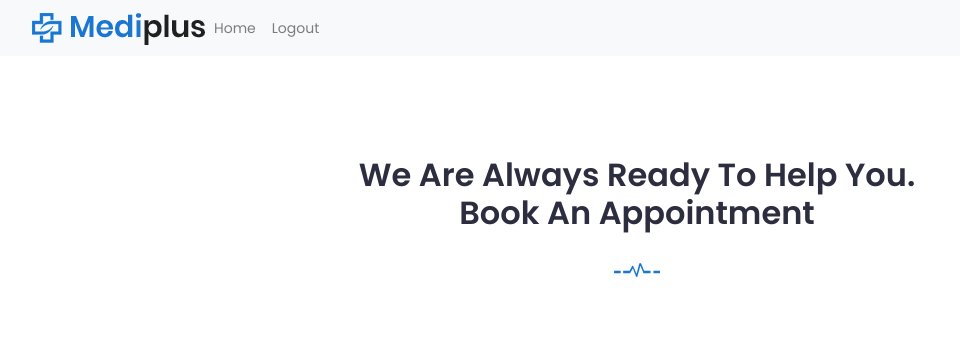
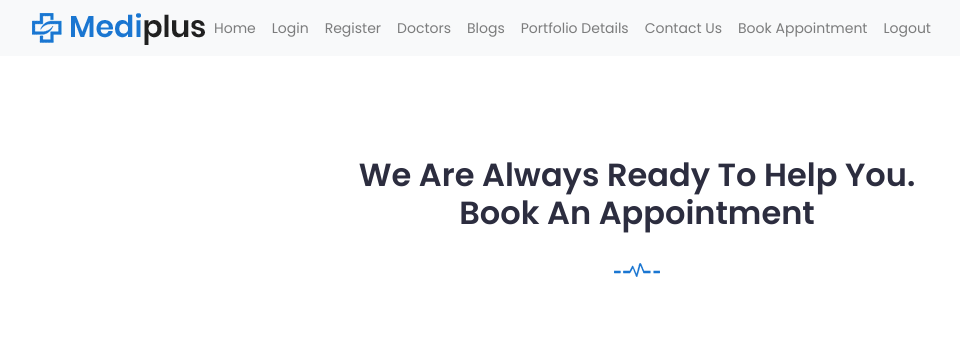
Before and after one commit to mertucan/Flask-Final, a Flask app: page /appointment in a window 1280 px wide. Shown: the top 343 px of the page, without its empty margins (3-963 px from the left). Run offline with Flask 3, Linux system fonts and the light colour scheme; a user stored in the database is signed in; some libraries are stand-ins or nearby versions.

Commit message:
Base change

```diff
--- a/app/templates/base.html
+++ b/app/templates/base.html
@@ -38,10 +38,6 @@
 
             {% if current_user.is_authenticated %}
               <li class="nav-item">
-                <a class="nav-link" href="{{ url_for('logout') }}">Logout</a>
-              </li>
-            {% else %}
-              <li class="nav-item">
                 <a class="nav-link" href="{{ url_for('login') }}">Login</a>
               </li>
               <li class="nav-item">
@@ -62,6 +58,16 @@
               <li class="nav-item">
                 <a class="nav-link" href="{{ url_for('appointment') }}">Book Appointment</a>
               </li>
+              <li class="nav-item">
+                <a class="nav-link" href="{{ url_for('logout') }}">Logout</a>
+              </li>
+            {% else %}
+            <li class="nav-item">
+              <a class="nav-link" href="{{ url_for('login') }}">Login</a>
+            </li>
+            <li class="nav-item">
+              <a class="nav-link" href="{{ url_for('register') }}">Register</a>
+            </li>
             {% endif %}
             <!-- Daha fazla bağlantı ekleyebilirsiniz -->
           </ul>
```
